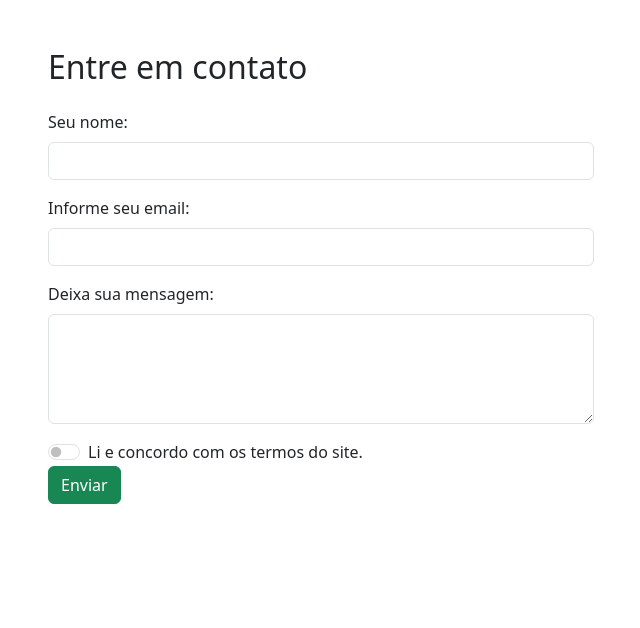
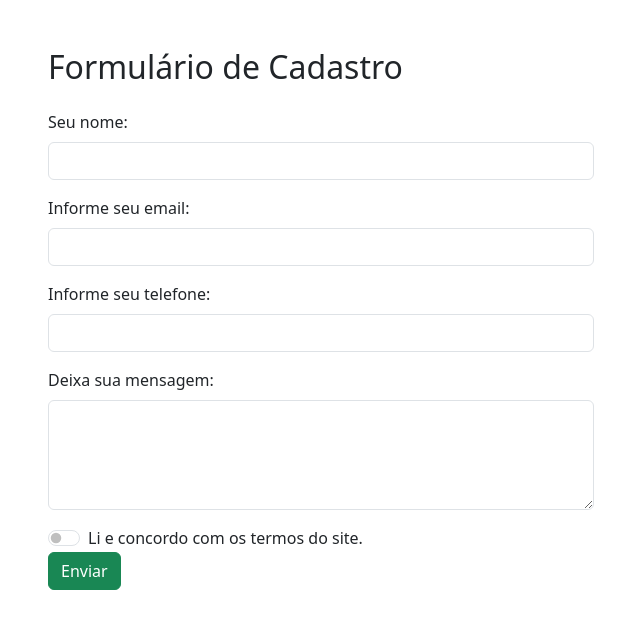
Before and after one commit to Nana-John/exercicio_bootstrap, a plain HTML site: page index.html in a window 1280 px wide. Shown: the whole page, without its empty margins (319-959 px from the left). Drawn offline with nearby package versions, Linux system fonts and the light colour scheme.

Commit message:
index.html

```diff
--- a/index.html
+++ b/index.html
@@ -12,7 +12,7 @@
     <div class="row justify-content-center">
         <div class="col-md-6">
 
-            <h2 class="mb-4">Entre em contato</h2>
+            <h2 class="mb-4">Formulário de Cadastro</h2>
 
             <form>
                 <div class="mb-3">
@@ -23,6 +23,11 @@
                 <div class="mb-3">
                     <label for="email" class="form-label">Informe seu email:</label>
                     <input type="email" class="form-control" id="email" required>
+                </div>
+
+                <div class="mb-3">
+                    <label for="telefone" class="form-label">Informe seu telefone:</label>
+                    <input type="tel" class="form-control" id="telefone" required>
                 </div>
 
                 <div class="mb-3">
```
